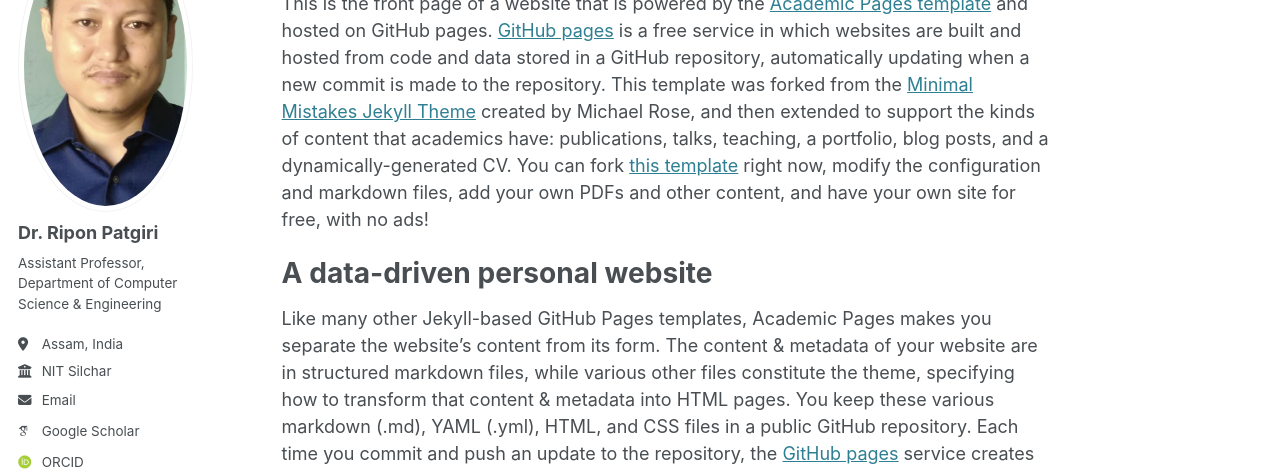
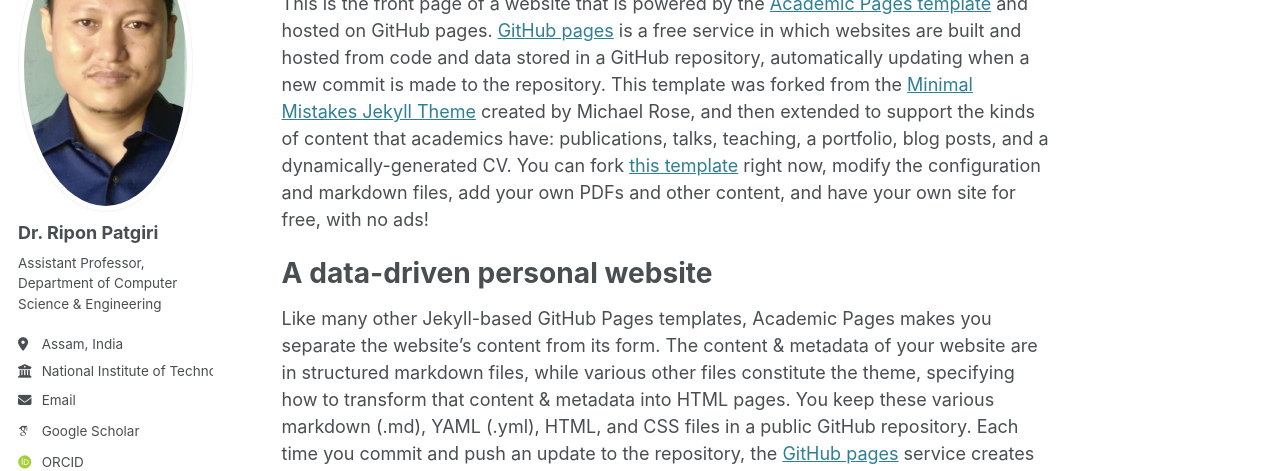
Before and after one commit to ripon83/dr.patgiri, a Jekyll site: the page built from _pages/about.md, in a window 1280 px wide. Shown: the part 186-657 px from the top of the page. Built offline with Jekyll 4.4.1, drawn with Linux system fonts in a browser that asks for light colours; some web fonts are replaced.

Commit message:
Update _config.yml

```diff
--- a/_config.yml
+++ b/_config.yml
@@ -27,7 +27,7 @@ author:
   pronouns         : # example: "she/her"
   bio              : "Assistant Professor, Department of Computer Science & Engineering"
   location         : "Assam, India"
-  employer         : "NIT Silchar"
+  employer         : "National Institute of Technology Silchar"
   uri              : # URL
   email            : "ripon@cse.nits.ac.in"
 
```
